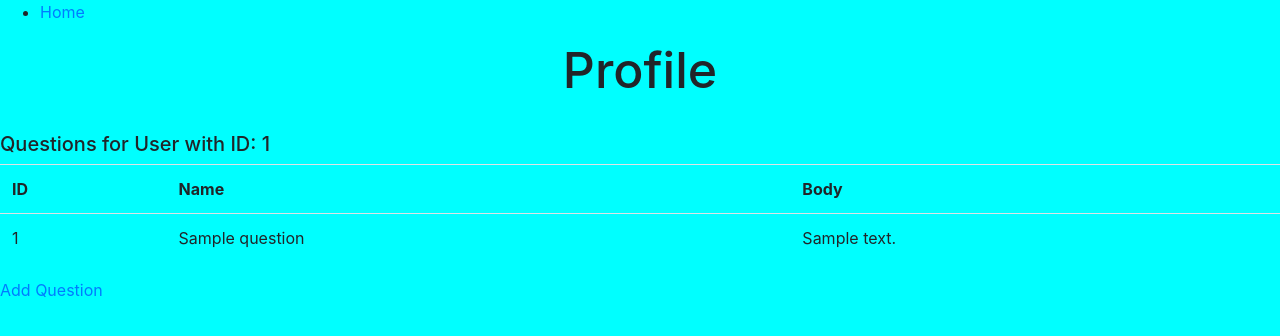
After one commit to haloman369/First-PhP-Website, a PHP site: page /profile.php?userId=1 in a window 1280 px wide. The commit adds this page. Shown: the top 336 px of the page. Run offline with PHP 8.4, Linux system fonts and the light colour scheme; tables that the repository leaves empty or names only in its code hold one stand-in row (values such as "Sample post").

Commit message:
adding sql and more files

```diff
--- /dev/null
+++ b/header.php
@@ -0,0 +1,18 @@
+<?php
+require('pdo.php')
+?>
+
+<!DOCTYPE html>
+<html>
+<!-- the head section -->
+<head>
+    <title>IS218 MVC Practice</title>
+    <link href="https://stackpath.bootstrapcdn.com/bootstrap/4.3.1/css/bootstrap.min.css" rel="stylesheet" integrity="sha384-ggOyR0iXCbMQv3Xipma34MD+dH/1fQ784/j6cY/iJTQUOhcWr7x9JvoRxT2MZw1T" crossorigin="anonymous">
+    <link rel="stylesheet" type="text/css" href="style.css">
+</head>
+<!-- the body section -->
+<body>
+
+
+
+<link rel="stylesheet" type="text/css" href="style.css">
--- a/pdo.php
+++ b/pdo.php
@@ -1,5 +1,4 @@
 <?php
-<link rel="stylesheet" type="text/css" href="style.css">
 $username = 'ddd9';
 $password = 'Southpark2!';
 $hostname = 'sql1.njit.edu';
--- /dev/null
+++ b/profile.php
@@ -0,0 +1,56 @@
+<?php
+
+require('header.php');
+$userId=$_GET["userId"];
+?>
+
+
+<nav>
+    <ul>
+        <li>
+            <a href="index.php">Home</a>
+        </li>
+    </ul>
+</nav>
+
+
+<?php
+$query = "select * from questions where ownerid=:userId";
+
+$statement = $db->prepare($query);
+
+// Bind Form Values to SQL
+$statement->bindValue(':userId', $userId);
+
+
+// Execute the SQL Query
+$statement->execute();
+
+$questions=$statement->fetchAll();
+
+$statement->closeCursor();
+//print_r($questions);
+
+
+
+?>
+<h4>Profile</h4>
+<h1>Questions for User with ID: <?php echo $userId; ?></h1>
+<table class="table">
+    <tr>
+        <th>ID</th>
+        <th>Name</th>
+        <th>Body</th>
+    </tr>
+    <?php foreach ($questions as $question) : ?>
+        <tr>
+            <td><?php echo $question['id']; ?></td>
+            <td><?php echo $question['title']; ?></td>
+            <td><?php echo $question['body']; ?></td>
+        </tr>
+    <?php endforeach; ?>
+</table>
+
+
+
+<a href="forums.php?userId=<?php echo $userId; ?>">Add Question</a>
--- a/style.css
+++ b/style.css
@@ -28,6 +28,8 @@ h1{
 }
 h4{
 
-    margin-top:5%;
-    margin-bottom:5%;
+    margin-top:1%;
+    margin-bottom:2.5%;
+    text-align: center;
+    font-size: 50px;
 }
```
Also changed, not shown: forums.php (+27 -0 lines), index.php (+10 -2 lines), login.php (+25 -1 lines), register.php (+13 -6 lines).
